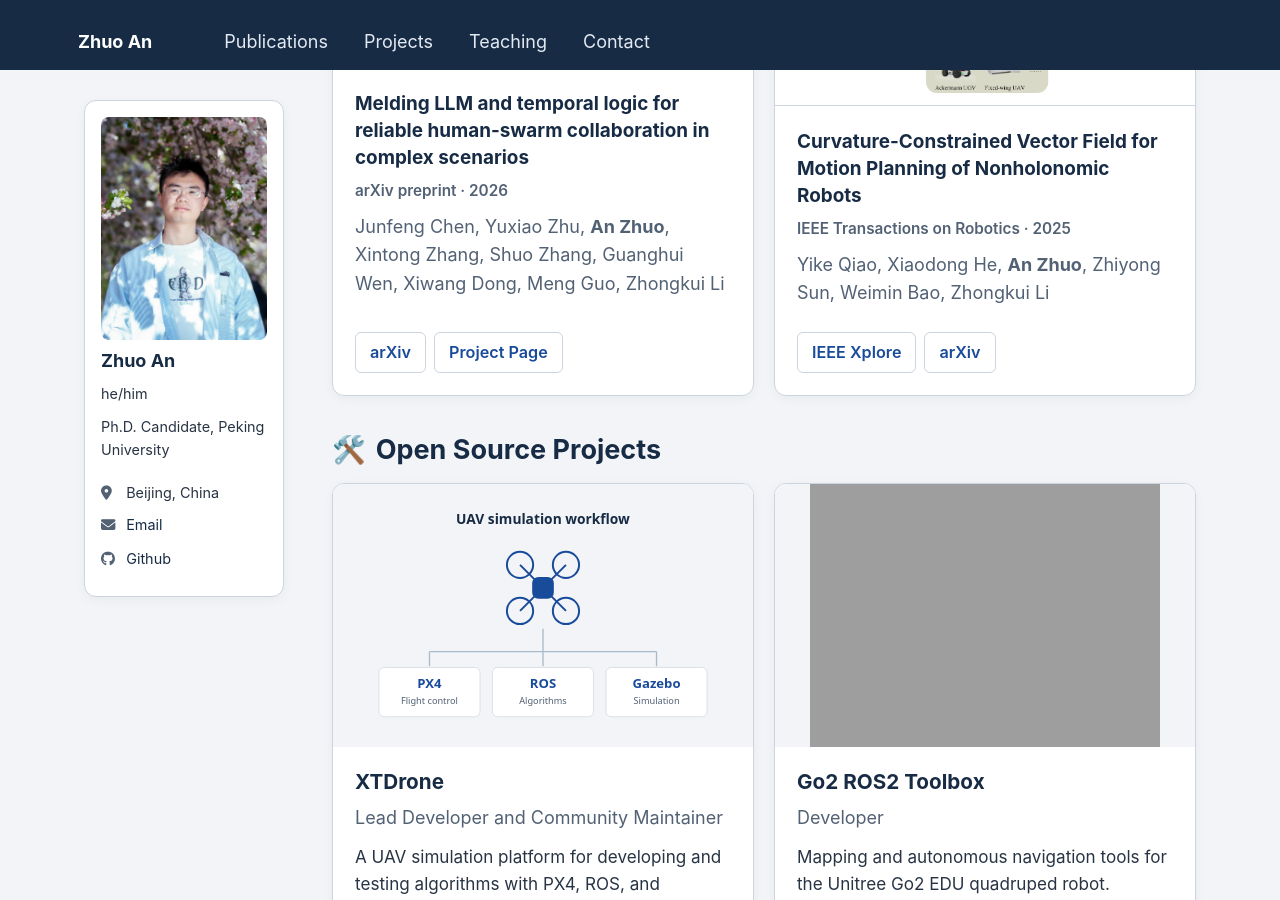
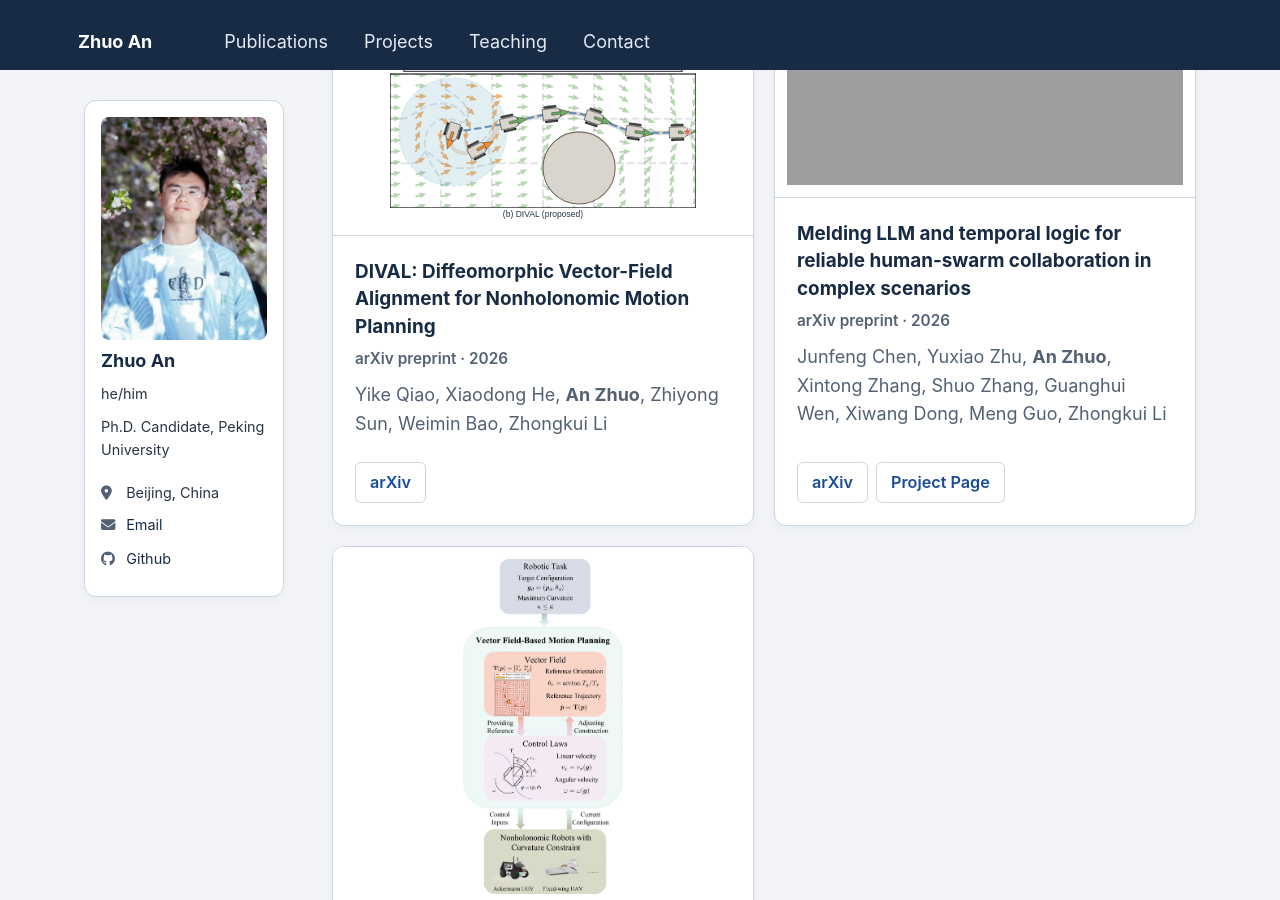
Before and after one commit to andy-zhuo-02/andy-zhuo-02.github.io, a Jekyll site: the page built from _pages/about.md, in a window 1280 px wide and 900 px high, scrolled down 1382 px. Built offline with Jekyll 4.4.1, drawn with Linux system fonts in a browser that asks for light colours; some of the changed text lies outside the part shown.

Commit message:
Add DIVAL preprint, cover image, and news

```diff
--- a/_data/publications.yml
+++ b/_data/publications.yml
@@ -1,3 +1,12 @@
+- title: "DIVAL: Diffeomorphic Vector-Field Alignment for Nonholonomic Motion Planning"
+  title_url: "https://arxiv.org/abs/2611.14918"
+  category: preprints
+  venue: "arXiv preprint · 2026"
+  authors: "Yike Qiao, Xiaodong He, <strong>An Zhuo</strong>, Zhiyong Sun, Weimin Bao, Zhongkui Li"
+  arxiv_url: "https://arxiv.org/abs/2611.14918"
+  arxiv_id: "2611.14918"
+  image: "publication-dival.svg"
+  image_alt: "Comparison of vector-field tracking with an initial heading mismatch and DIVAL's collision-free motion planning"
 - title: "Melding LLM and temporal logic for reliable human-swarm collaboration in complex scenarios"
   title_url: "https://arxiv.org/abs/2605.07877"
   category: preprints
--- a/_pages/about.md
+++ b/_pages/about.md
@@ -23,6 +23,16 @@ redirect_from:
 <h2 class="home-section-title" id="news"><span aria-hidden="true">📰</span> News</h2>
 
 <section class="section-card section-card--news" aria-labelledby="news">
+
+<div class="news-item">
+  <div class="news-header">
+    <span class="news-date">Nov 2026</span>
+    <span class="news-links">
+      <a href="https://arxiv.org/abs/2611.14918" class="news-link" target="_blank" rel="noopener noreferrer">arXiv</a>
+    </span>
+  </div>
+  <div class="news-content">Our new preprint, “DIVAL: Diffeomorphic Vector-Field Alignment for Nonholonomic Motion Planning,” is available on arXiv.</div>
+</div>
 
 <div class="news-item">
   <div class="news-header">
```
Also changed, not shown: images/publication-dival.svg (added).
